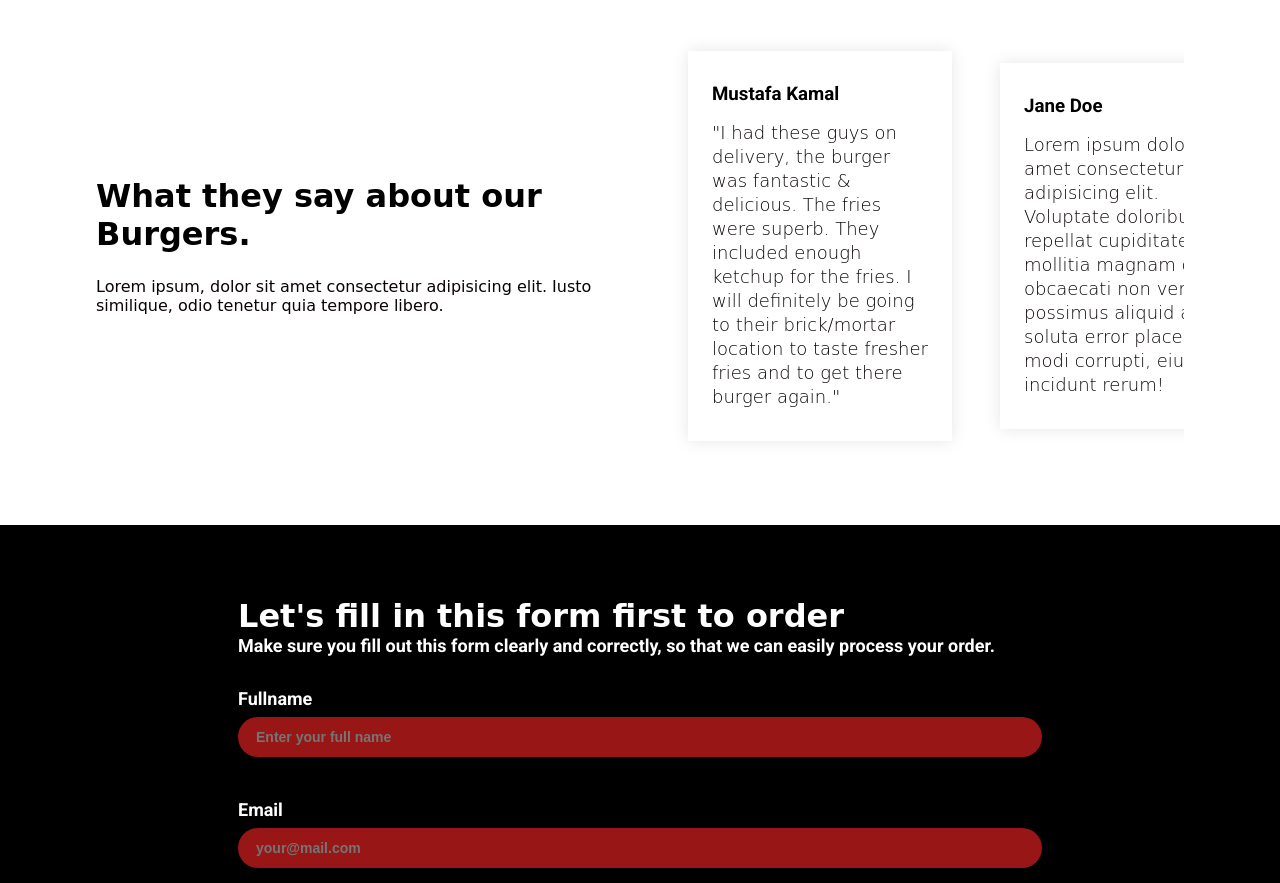
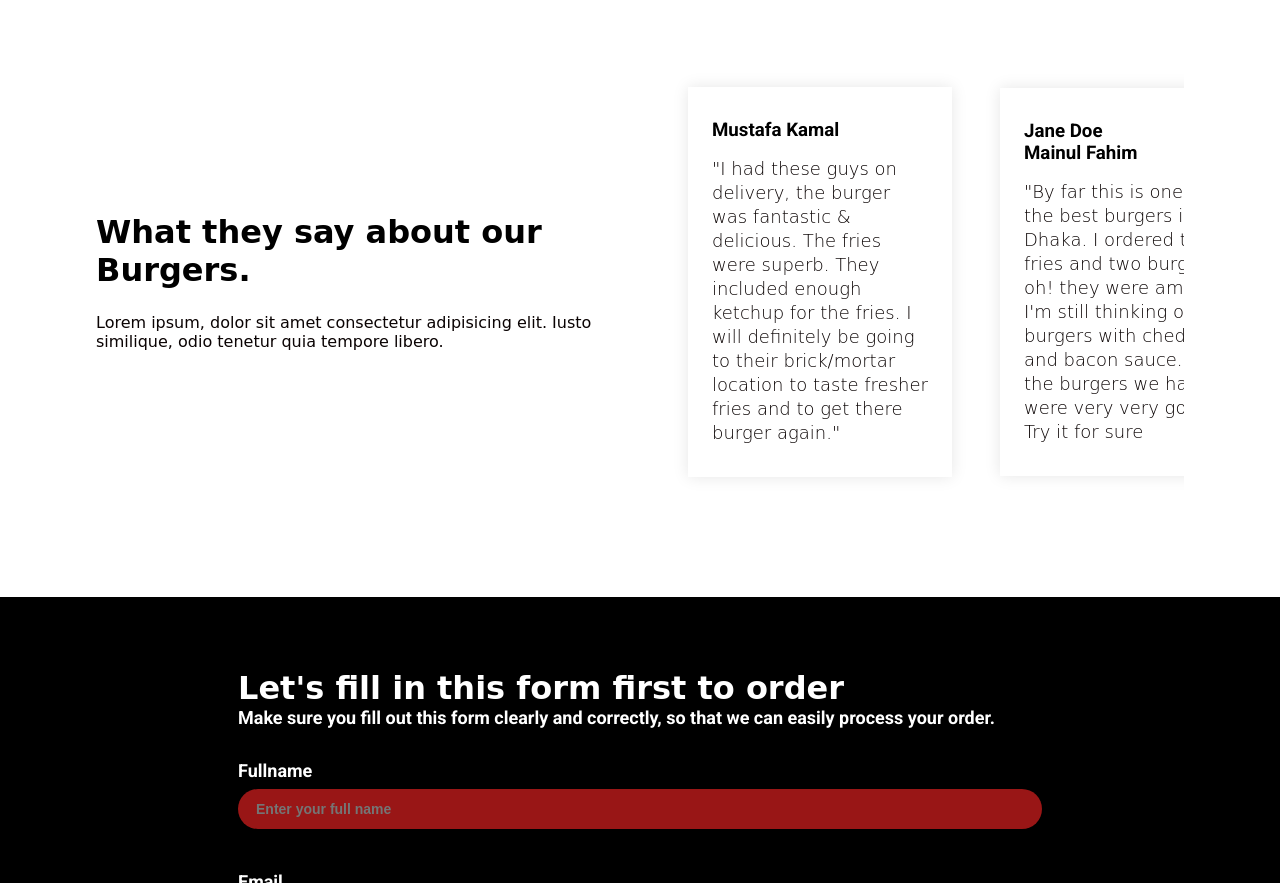
Before and after one commit to kaziragib18/SOUL-BURGER-Landing-page, a plain HTML site: page index.html in a window 1280 px wide. Shown: the part 2534-3417 px from the top of the page. Drawn offline with Linux system fonts and the light colour scheme.

Commit message:
Update index.html

```diff
--- a/index.html
+++ b/index.html
@@ -131,13 +131,18 @@
                             <div class="flexCol-testi-inner">
                                 <div class="testiCard">
                                     <h3>Jane Doe</h3>
-                                    <p>Lorem ipsum dolor, sit amet consectetur adipisicing elit. Voluptate doloribus repellat cupiditate eos mollitia magnam quam obcaecati non veniam possimus aliquid ad soluta error placeat modi corrupti, eius, incidunt rerum!</p>
+                                    <h3>Mainul Fahim</h3>
+                                    <p>"By far this is one of the best burgers in Dhaka. I ordered their fries and two burgers oh! they were amazing.
+                                        I'm still thinking of the burgers with cheddar and bacon sauce. All the burgers we had were very very good.
+                                        Try it for sure</p>
                                 </div>
                             </div>
                             <div class="flexCol-testi-inner">
                                 <div class="testiCard">
-                                    <h3>Jane Doe</h3>
-                                    <p>Lorem ipsum dolor, sit amet consectetur adipisicing elit. Voluptate doloribus repellat cupiditate eos mollitia magnam quam obcaecati non veniam possimus aliquid ad soluta error placeat modi corrupti, eius, incidunt rerum!</p>
+                                    <h3>Sabit Ali Khan</h3>
+                                    <p>"Recently I have tried Soul Burger's Texas Brisket Burger. What can I say! I am totally amazed. The bun felt really fresh,
+                                        the patty was perfectly cooked with the juiciness intact, and the black truffle sauce was the right amount to add a burst of taste in my mouth.
+                                        The quality of the food is international."</p>
                                 </div>
                             </div>
                         </div>
```
